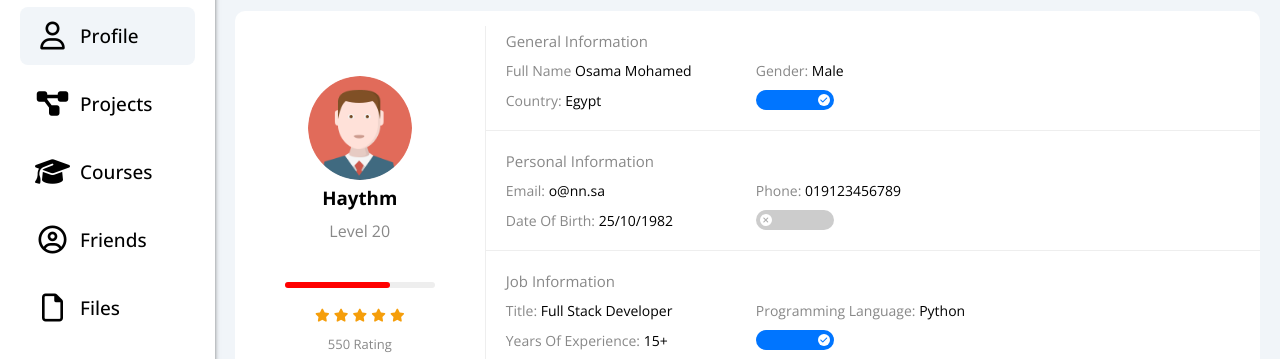
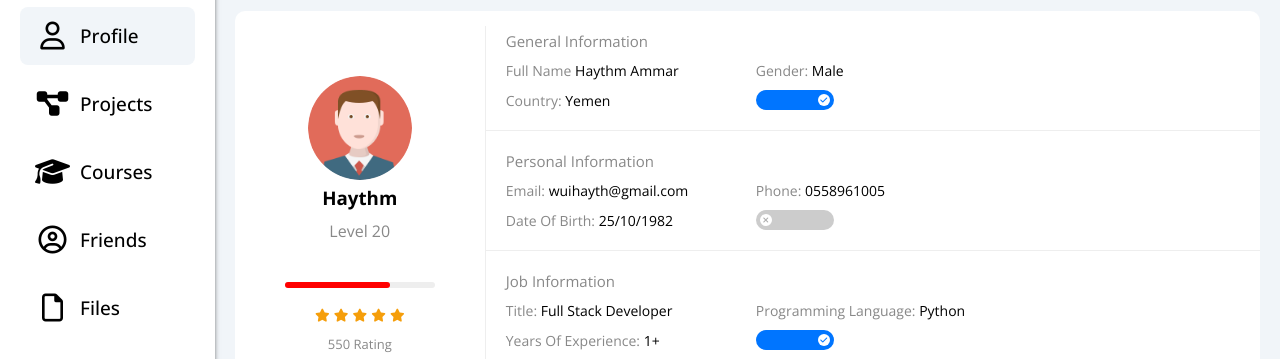
Before and after one commit to qrkg/HTML-CSS-Template-4, a plain HTML site: page profile.html in a window 1280 px wide. Shown: the part 172-531 px from the top of the page. Drawn offline with nearby package versions, Linux system fonts and the light colour scheme.

Commit message:
Fix Some buges

```diff
--- a/profile.html
+++ b/profile.html
@@ -126,7 +126,7 @@
                             <h4 class="c-grey fs-15 m-0 w-full">General Information</h4>
                             <div class="fs-14">
                                 <span class="c-grey">Full Name</span>
-                                <span>Osama Mohamed</span>
+                                <span>Haythm Ammar</span>
                             </div>
                             <div class="fs-14">
                                 <span class="c-grey">Gender:</span>
@@ -134,7 +134,7 @@
                             </div>
                             <div class="fs-14">
                                 <span class="c-grey">Country:</span>
-                                <span>Egypt</span>
+                                <span>Yemen</span>
                             </div>
                             <div class="fs-14">
                                 <label>
@@ -148,11 +148,11 @@
                             <h4 class="c-grey w-full fs-15 m-0">Personal Information</h4>
                             <div class="fs-14">
                                 <span class="c-grey">Email:</span>
-                                <span>o@nn.sa</span>
+                                <span>wuihayth@gmail.com</span>
                             </div>
                             <div class="fs-14">
                                 <span class="c-grey">Phone:</span>
-                                <span>019123456789</span>
+                                <span>0558961005</span>
                             </div>
                             <div class="fs-14">
                                 <span class="c-grey">Date Of Birth:</span>
@@ -179,7 +179,7 @@
                             </div>
                             <div class="fs-14">
                                 <span class="c-grey">Years Of Experience:</span>
-                                <span>15+</span>
+                                <span>1+</span>
                             </div>
                             <div class="fs-14">
                                 <label>
```
